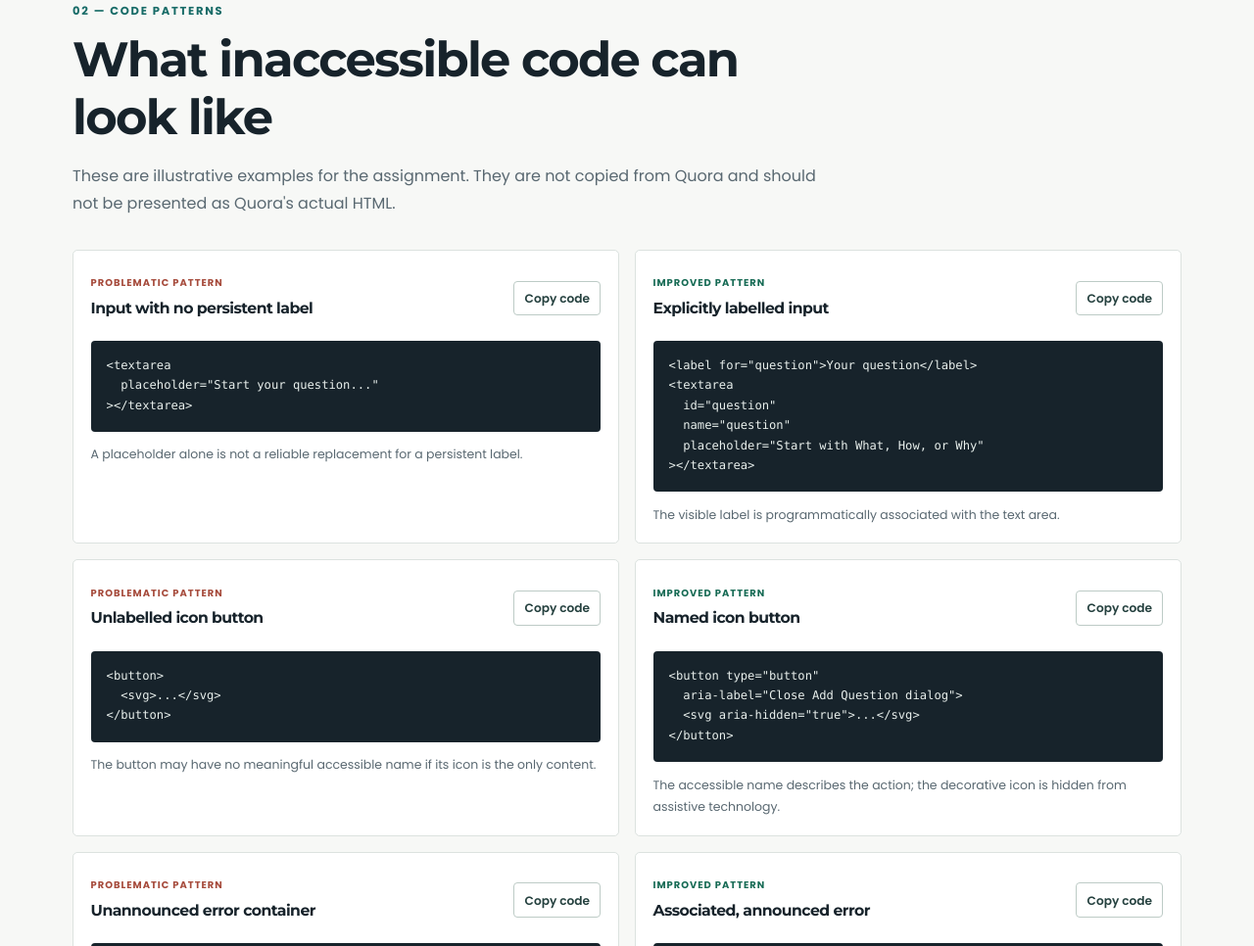
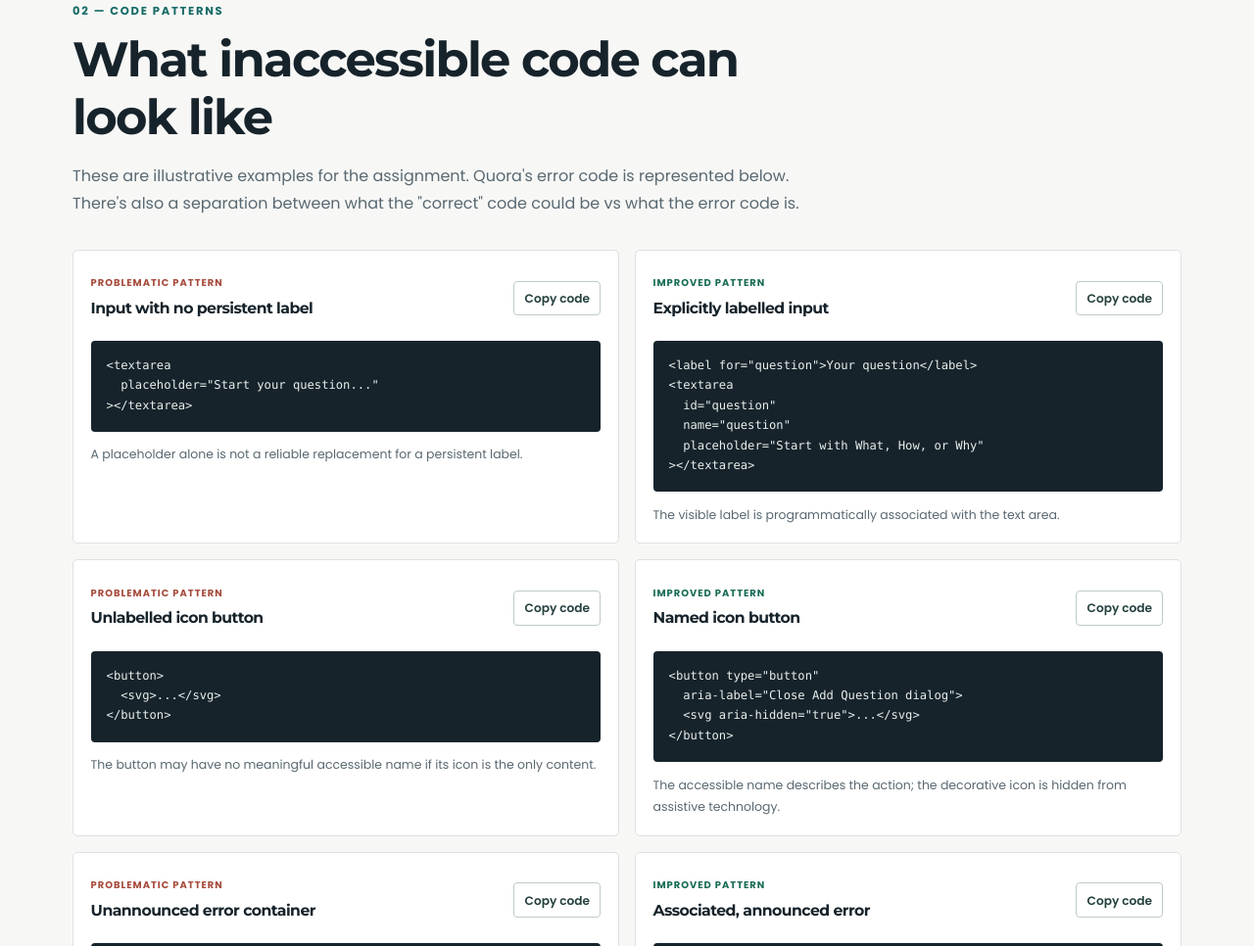
Before and after one commit to AADITL2004/WCAGViolationsQuora, a plain HTML site: page guidelines.html in a window 1280 px wide. Shown: the part 6549-7515 px from the top of the page at 98% size. Drawn offline with Linux system fonts and the light colour scheme.

Commit message:
Revise section summary for code patterns
Updated the section summary to clarify the distinction between correct and error code examples.

```diff
--- a/guidelines.html
+++ b/guidelines.html
@@ -108,7 +108,7 @@
     </section>
 
     <section class="page-shell section-block" aria-labelledby="code-title">
-      <div class="section-heading"><p class="eyebrow">02 — Code patterns</p><h2 id="code-title">What inaccessible code can look like</h2><p class="section-summary">These are illustrative examples for the assignment. They are not copied from Quora and should not be presented as Quora's actual HTML.</p></div>
+      <div class="section-heading"><p class="eyebrow">02 — Code patterns</p><h2 id="code-title">What inaccessible code can look like</h2><p class="section-summary">These are illustrative examples for the assignment. Quora's error code is represented below. There's also a separation between what the "correct" code could be vs what the error code is. </p></div>
       <div class="code-grid">
         <article class="code-card"><div class="code-heading"><div><span class="code-label bad">Problematic pattern</span><h3>Input with no persistent label</h3></div><button class="copy-button" type="button" data-copy="bad-input">Copy code</button></div><pre><code id="bad-input">&lt;textarea
   placeholder="Start your question..."
```
